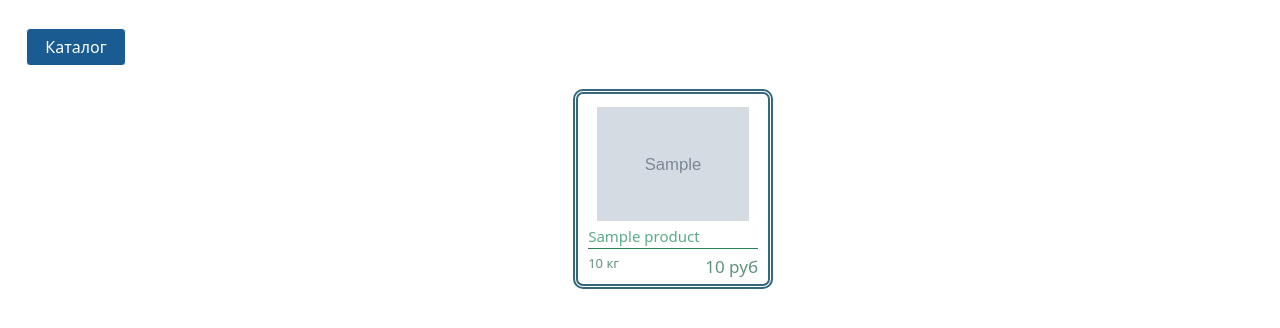
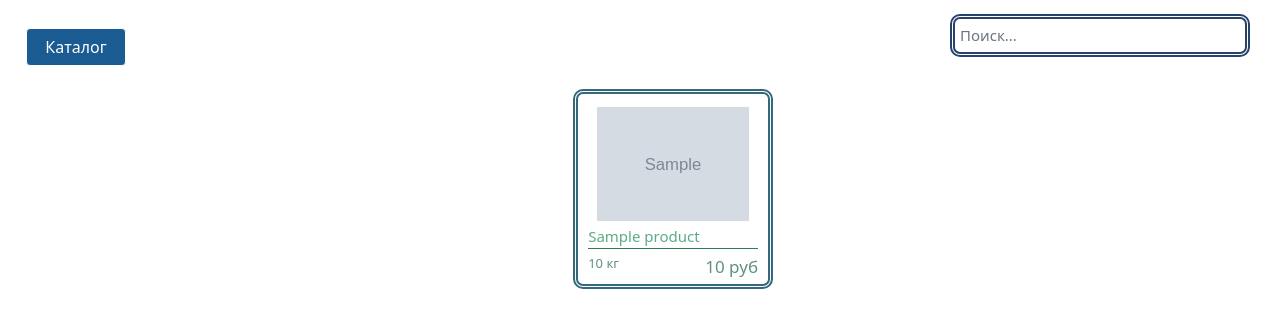
Before and after one commit to KatyaGotskina/rpm_2023, a Flask app: template flask_app/templates/category_products.html in a window 1280 px wide. Shown: the part 56-384 px from the top of the page. Run offline with Flask 3, Linux system fonts and the light colour scheme; the template is opened without the code that fills it: most values are stand-ins (such as "Sample title", 1, 10 or a date in 2020); grey boxes marked "Sample" are stand-in pictures; some libraries are stand-ins or nearby versions.

Commit message:
added: search product field and product_search func

```diff
--- a/flask_app/app.py
+++ b/flask_app/app.py
@@ -1,23 +1,25 @@
 from flask import Flask, render_template, url_for, request, redirect, make_response, session, flash, get_flashed_messages
 from werkzeug.security import generate_password_hash, check_password_hash
 import os
-#from flask_login import LoginManager, login_user, login_required, logout_user
+from flask_login import LoginManager, login_user, login_required, logout_user
 from models import User, db, Categories, Products, Orders
+from flask_mail import Mail
+from sqlalchemy import text
 
 
 app = Flask(__name__)
-app.config['SQLALCHEMY_DATABASE_URI'] = 'postgresql://katya:--@localhost:5432/flask_app'
+app.config['SQLALCHEMY_DATABASE_URI'] = 'postgresql://katya:kbwtq12345F@localhost:5432/flask_app'
 app.config['SQLALCHEMY_TRACK_MODIFICATIONS'] = False
 app.secret_key = os.getenv('SECRET_KEY')
-# app.config['MAIL_SERVER'] = "smtp.gmail.com"
-# app.config['MAIL_PORT'] = 587
-# app.config['MAIL_USE_TLS'] = True
+app.config['MAIL_SERVER'] = "smtp.gmail.com"
+app.config['MAIL_PORT'] = 587
+app.config['MAIL_USE_TLS'] = True
 # app.config['MAIL_USERNAME'] = os.environ.get('mail')
 # app.config['MAIL_PASSWORD'] = os.environ.get('password')
 # app.config['MAIL_DEFAULT_SENDER'] = os.environ.get('mail')
-# login_manager = LoginManager()
-# login_manager.init_app(app)
-#mail = Mail(app)
+login_manager = LoginManager()
+login_manager.init_app(app)
+mail = Mail(app)
 
 db.init_app(app)
 
@@ -34,7 +36,7 @@ def signin():
             flash("Пользователь с указанным логином не найден")
             return redirect("/signin")
         if check_password_hash(user.password, password):
-            #login_user(user)
+            login_user(user)
             return render_template('homepage.html')
         else:
             flash("Пароль не верен")
@@ -82,7 +84,6 @@ def menu(category=None):
         context["categories"] = []
         categories = list(Categories.query.filter(Categories.supercategory_id == None))
         context['data'] = {cat : get_products(cat) for cat in categories}
-    print(context)
     return render_template('menu.html', **context)
 
 def get_products(category):
@@ -100,18 +101,33 @@ def get_products(category):
 def filter_category(category_id):
     category = Categories.query.get(category_id)
     products = Products.query.filter(Products.category_id == category.id)
-    return render_template('category_products.html', products=products, categories=Categories.query.all())
+    return render_template('category_products.html', products=products, categories=Categories.query.all(), message='')
 
-# @login_manager.user_loader
-# def load_user(user_id):
-#     return User.query.filter(User.id == user_id).first()
+@app.route('/product_search', methods=['GET', 'POST'])
+def product_search():
+    products = []
+    word = request.args.get('word').lower()
+    regex_pattern = f'^(.*{word}.*)'
+    sql_query = text("SELECT id FROM products WHERE name ~* :regex_pattern")
+    res = db.session.execute(sql_query, {"regex_pattern": regex_pattern})
+    product_ids = res.fetchall()
+    print(product_ids)
+    for id in product_ids:
+        products.append(Products.query.get(id[0]))
+    if not products:
+        return render_template('category_products.html', products=products, categories=Categories.query.all(), message='Таких товаров не найдено..')
+    else:
+        return render_template('category_products.html', products=products, categories=Categories.query.all(), message='')
 
+@login_manager.user_loader
+def load_user(user_id):
+    return User.query.filter(User.id == user_id).first()
 
-# @login_required
-# @app.route("/logout")
-# def logout():
-#     logout_user()
-#     return redirect("menu.html")
+@login_required
+@app.route("/logout")
+def logout():
+    logout_user()
+    return redirect("menu.html")
 
 if __name__ == '__main__':
     with app.app_context():
--- a/flask_app/static/css/category_products.css
+++ b/flask_app/static/css/category_products.css
@@ -62,3 +62,20 @@
       color: #3c7d60;
       font-size: 20px;
   }
+
+  .search-box {
+    position: absolute;
+    top: 70px;
+    right: 10px;
+    margin-right: 20px;
+    z-index: 999;
+}
+
+.search-box input {
+    border: thick double #25436b;
+    border-radius: 10px;
+    width: 300px;
+    padding: 5px;
+    font-size: 15px;
+    /* Другие стили по вашему усмотрению */
+}
--- /dev/null
+++ b/flask_app/static/js/flask_app.js
@@ -0,0 +1,13 @@
+function get_prod() {
+    let word = document.getElementById("product-search").value;
+    fetch('http://127.0.0.1:5000/product_search?word=' + word, {
+        method: 'POST'
+    })
+    .then(response => response.text())
+    .then(data => {
+        document.body.innerHTML = data;
+    })
+    .catch(error => {
+        console.error('Произошла ошибка при отправке запроса:', error);
+    });
+}
--- a/flask_app/templates/category_products.html
+++ b/flask_app/templates/category_products.html
@@ -4,6 +4,9 @@
 <link rel="stylesheet" href="{{ url_for('static', filename='css/category_products.css') }}">
 {% endblock %}
 {% block content %}
+<div class="search-box">
+    <input type="text" id="product-search" class="form-control" placeholder="Поиск..." onchange="get_prod()">
+</div>
 <!-- This goes somewhere in your main layout -->
 <button style="
 margin-top: 20px;
@@ -29,6 +32,9 @@ width: 100px;
 </div>
 <div class="container">
     <div class="main-part">
+        {% if message %}
+            <p style="font-size: 25px; color: rgb(170, 162, 162); padding-left: 440px">{{ message }}</p>
+        {% endif %}
         <div class="row justify-content-center">
             {% for product in products %}
             <div class="col-lg-2 col-md-6 col-sm-12">
@@ -49,4 +55,5 @@ width: 100px;
         </div>
     </div>
 </div>
+<script src="static/js/flask_app.js"></script>
 {% endblock %}
--- a/flask_app/templates/main.html
+++ b/flask_app/templates/main.html
@@ -1,7 +1,6 @@
 <!DOCTYPE html>
 <head>
     <title>Shesterochka</title>
-    <link rel="stylesheet" href="{{ url_for('static', filename='css/main.css') }}">
     <link rel="stylesheet" href="https://cdn.jsdelivr.net/npm/bootstrap@5.3.0-alpha3/dist/css/bootstrap.min.css">
     {% block head %}{% endblock %}
 </head>
--- a/flask_app/templates/menu.html
+++ b/flask_app/templates/menu.html
@@ -4,6 +4,9 @@
 <link rel="stylesheet" href="{{ url_for('static', filename='css/menu.css') }}">
 {% endblock %}
     {% block content %}
+    <div class="search-box">
+        <input type="text" id="product-search" class="form-control" placeholder="Поиск..." onchange="get_prod()">
+    </div>
     <!-- This goes somewhere in your main layout -->
     <button style="
         margin-top: 20px;
@@ -54,5 +57,5 @@
             {% endfor %}
         </div>
     </div>
-
+    <script src="static/js/flask_app.js"></script>
 {% endblock %}
```
Also changed, not shown: flask_app/static/css/menu.css (+17 -0 lines).
